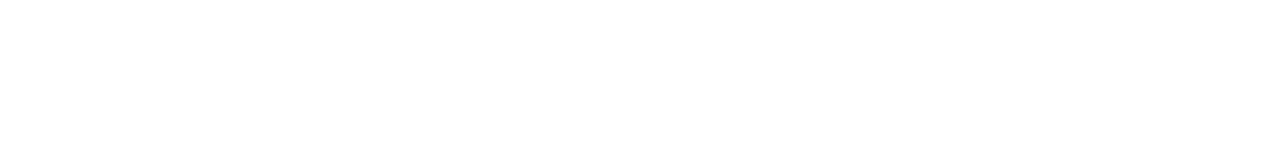
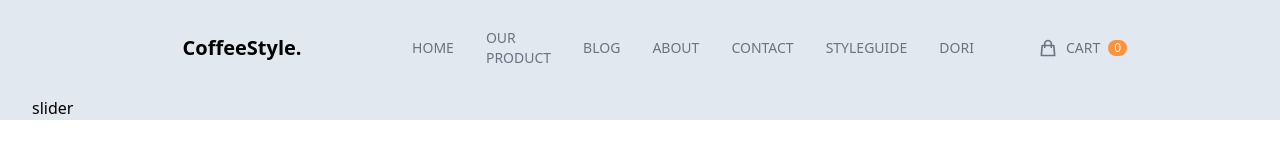
Before and after one commit to Nirakz/tailwind-coffee, a website: page public/index.html in a window 1280 px wide. Drawn offline with Linux system fonts and the light colour scheme.

Commit message:
Add header/

```diff
--- a/public/index.html
+++ b/public/index.html
@@ -5,17 +5,56 @@
   <meta http-equiv="X-UA-Compatible" content="IE=edge">
   <meta name="viewport" content="width=device-width, initial-scale=1.0">
   <title>Nirakz</title>
-  <link href="./output.css" rel="stylesheet">
+  <link href="./output.css" type="text/css" rel="stylesheet">
 </head>
 <body>
   <div id="root">
-    <div class="content-warpper">
-      <header>
+    <div class="content-warpper max-w-screen-2xl text-base mx-auto px-8 bg-slate-200">
+      <header class="py-6 mx-10">
+        <nav class="flex flex-row justify-between items-center">
+          <div class="logo basis-2/6 text-center text-xl font-semibold cursor-pointer">
+            CoffeeStyle.
+          </div>
+          <ul class="basis-3/6 flex items-center justify-end gap-8 uppercase text-sm text-gray-500 font-medium">
+            <li class="dori-top-menu-item">
+              <a href="#" class="">Home</a>
+            </li>
+            <li class="dori-top-menu-item">
+              <a href="#" class="">Our Product</a>
+            </li>
+            <li class="dori-top-menu-item">
+              <a href="#" class="">Blog</a>
+            </li>
+            <li class="dori-top-menu-item">
+              <a href="#" class="">About</a>
+            </li>
+            <li class="dori-top-menu-item">
+              <a href="#" class="">Contact</a>
+            </li>
+            <li class="dori-top-menu-item">
+              <a href="#" class="">StyleGuide</a>
+            </li>
+            <li class="dori-top-menu-item">
+              <a href="#" class="">Dori</a>
+            </li>
+          </ul>
 
+          <ul class="basis-1/6 flex justify-start items-center ml-16 uppercase text-sm text-gray-500 font-medium">
+            <li class="dori-top-menu-item">
+              <a href="#" class="flex items-center">
+                <svg xmlns="http://www.w3.org/2000/svg" class="dori-icon" fill="none" viewBox="0 0 24 24" stroke="currentColor" stroke-width="2">
+                  <path stroke-linecap="round" stroke-linejoin="round" d="M16 11V7a4 4 0 00-8 0v4M5 9h14l1 12H4L5 9z" />
+                </svg>
+                <span class="mx-2">Cart</span>
+                <span class="dori-badge-circle bg-orange-400 text-white">0</span>
+              </a>
+            </li>
+          </ul>
+        </nav>
       </header>
       <main>
         <div class="slider">
-
+          slider
         </div><!--End slider-->
         <div class="story">
 
@@ -35,6 +74,11 @@
         <div class="subscribe-us">
 
         </div><!--End csubscribe-us-->
+        <div class="music">
+          <!-- <iframe style="border-radius:12px" src="https://open.spotify.com/embed/playlist/4wdUsV1U2CqV4hkiQbKKdz?utm_source=generator"
+          width="100%" height="380" frameBorder="0" allowfullscreen="" allow="autoplay; clipboard-write; encrypted-media; fullscreen; picture-in-picture"></iframe> -->
+        </div><!--End csubscribe-us-->
+
       </main>
       <footer>
 
--- a/src/input.css
+++ b/src/input.css
@@ -1,3 +1,17 @@
 @tailwind base;
 @tailwind components;
 @tailwind utilities;
+
+/**dori = my love */
+.dori-top-menu-item {
+  @apply cursor-pointer py-1 hover:text-gray-800 relative after:absolute after:bottom-0 after:left-0
+  after:bg-light-coffee after:h-0.5 after:w-0 hover:after:w-full after:transition-all after:ease-in-out after:duration-300;
+}
+
+.dori-icon {
+  @apply w-5 h-5 inline-block;
+}
+
+.dori-badge-circle {
+  @apply text-xs text-center rounded-full px-1.5;
+}
--- a/tailwind.config.js
+++ b/tailwind.config.js
@@ -1,7 +1,11 @@
 module.exports = {
   content: ["./public/**/*.{html,js}"],
   theme: {
-    extend: {},
+    extend: {
+      colors: {
+        'light-coffee': '#C89F94'
+      }
+    },
   },
   plugins: [],
 }
```
Also changed, not shown: public/output.css.
